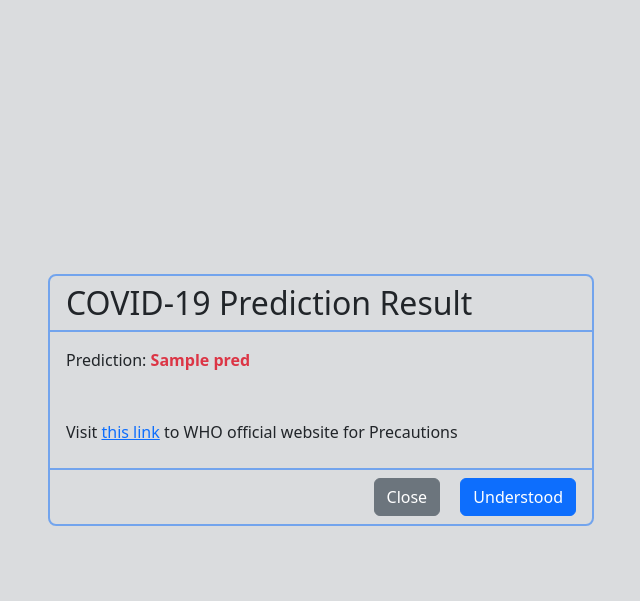
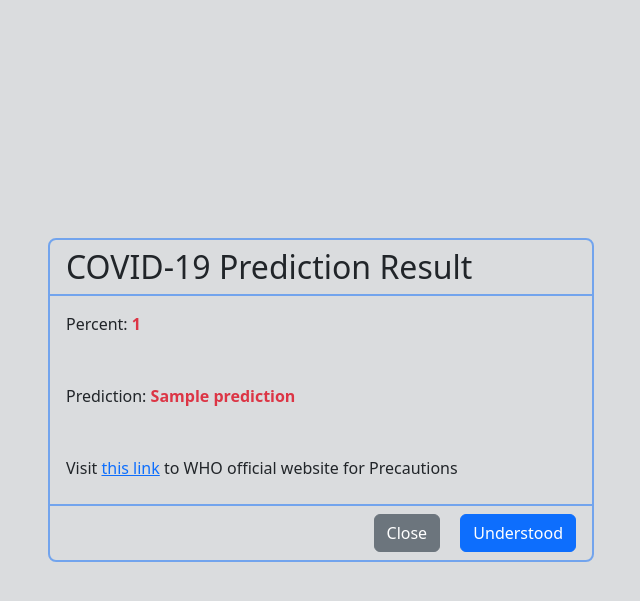
Before and after one commit to Mujeeb-Khalil/FYP, a Flask app: template templates/Covid19result.html in a window 1280 px wide. Shown: the top 601 px of the page, without its empty margins (319-959 px from the left). Run offline with Flask 2, Linux system fonts and the light colour scheme; the template is opened without the code that fills it: most values are stand-ins (such as "Sample title", 1, 10 or a date in 2020); parts of the project's set-up code (start-up, migrations or seed data) failed here and were passed over.

Commit message:
Added Percentage

```diff
--- a/Covid19.py
+++ b/Covid19.py
@@ -74,10 +74,15 @@
         features = features.reshape(1,10)
         prediction = model.predict([img_array,features])
         os.remove(image_path)
+        print(prediction)
         if prediction[0][0] >0.5:
-            return "You are Covid Positive"
+            pred =  "You are Covid Positive"
         else:
-            return "You are Covid Negative"
+            pred =  "You are Covid Negative"
+
+        percent = str(np.round(prediction[0][0]* 100,2)) + "%"
+
+        return percent, pred
 
 
 
--- a/app.py
+++ b/app.py
@@ -20,12 +20,14 @@
 
 @app.route("/HeartDisease/Result", methods = ["GET","POST"])
 def heart_disease_predict():
-    return render_template("heart_disease_result.html", pred = heart_disease_api() )
+    percent,pred = heart_disease_api()
+    return render_template("heart_disease_result.html",percentage = percent, prediction = pred)
 
 
 @app.route("/COVID-19/Result", methods = ["GET","POST"])
 def Covid19_predict():
-    return render_template("Covid19result.html", pred = Covid19_api())
+    percent,pred = Covid19_api()
+    return render_template("Covid19result.html", percentage = percent,prediction = pred)
 
 
 if __name__ == "__main__":
--- a/heart_disease.py
+++ b/heart_disease.py
@@ -90,9 +90,12 @@
             left_ecg =1
         features = [age,gender,resting_bp,cholesterol,Fasting_blood_sugar,max_heart_rate,exercise_angina,oldpeak,asympt,atyp_ang,non_ang,typ_ang,down_slope,flat_slope,normal_slope,up_slope,stt_ecg,left_ecg,normal_ecg]
         features =  np.asarray(features,dtype=float)
-        prediction = model.predict([features])
-        if prediction[0] == 0:
+        prediction = np.array(model.predict_proba([features])).flatten()
+        if np.argmax(prediction) == 0:
             pred = "You don't have heart disease"
+            percent = 100 - prediction[np.argmax(prediction)]*100
         else:
             pred = "You have heart disease"
-        return pred
+            percent = prediction[np.argmax(prediction)]*100
+        percent = str(percent) + "%"
+        return percent,pred
--- a/templates/Covid19result.html
+++ b/templates/Covid19result.html
@@ -25,8 +25,8 @@
                 <div class="col-12">
                   <h2 class="border-bottom border-primary border-opacity-50 px-3 py-2">COVID-19 Prediction Result</h2>
                   <div class="article-body px-3 py-2">
-
-                    <p class="mb-5">Prediction: <span class="text-danger fw-bold">{{pred}}</span></p>
+                    <p class="mb-5">Percent: <span class="text-danger fw-bold">{{percentage}}</span></p>
+                    <p class="mb-5">Prediction: <span class="text-danger fw-bold">{{prediction}}</span></p>
 
                     <p>
                       Visit <a href="https://www.who.int/emergencies/diseases/novel-coronavirus-2019/advice-for-public"> this link</a> to WHO official website
--- a/templates/heart_disease_result.html
+++ b/templates/heart_disease_result.html
@@ -25,7 +25,8 @@
                 <div class="col-12">
                   <h2 class="border-bottom border-primary border-opacity-50 px-3 py-2">Heart Disease Prediction Result</h2>
                   <div class="article-body px-3 py-2">
-                    <p class="mb-5">Prediction: <span class="text-danger fw-bold">{{pred}}</span></p>
+                    <p class="mb-5">Percent: <span class="text-danger fw-bold">{{percentage}}</span></p>
+                    <p class="mb-5">Prediction: <span class="text-danger fw-bold">{{prediction}}</span></p>
 
                     <p>
                       Visit
```
